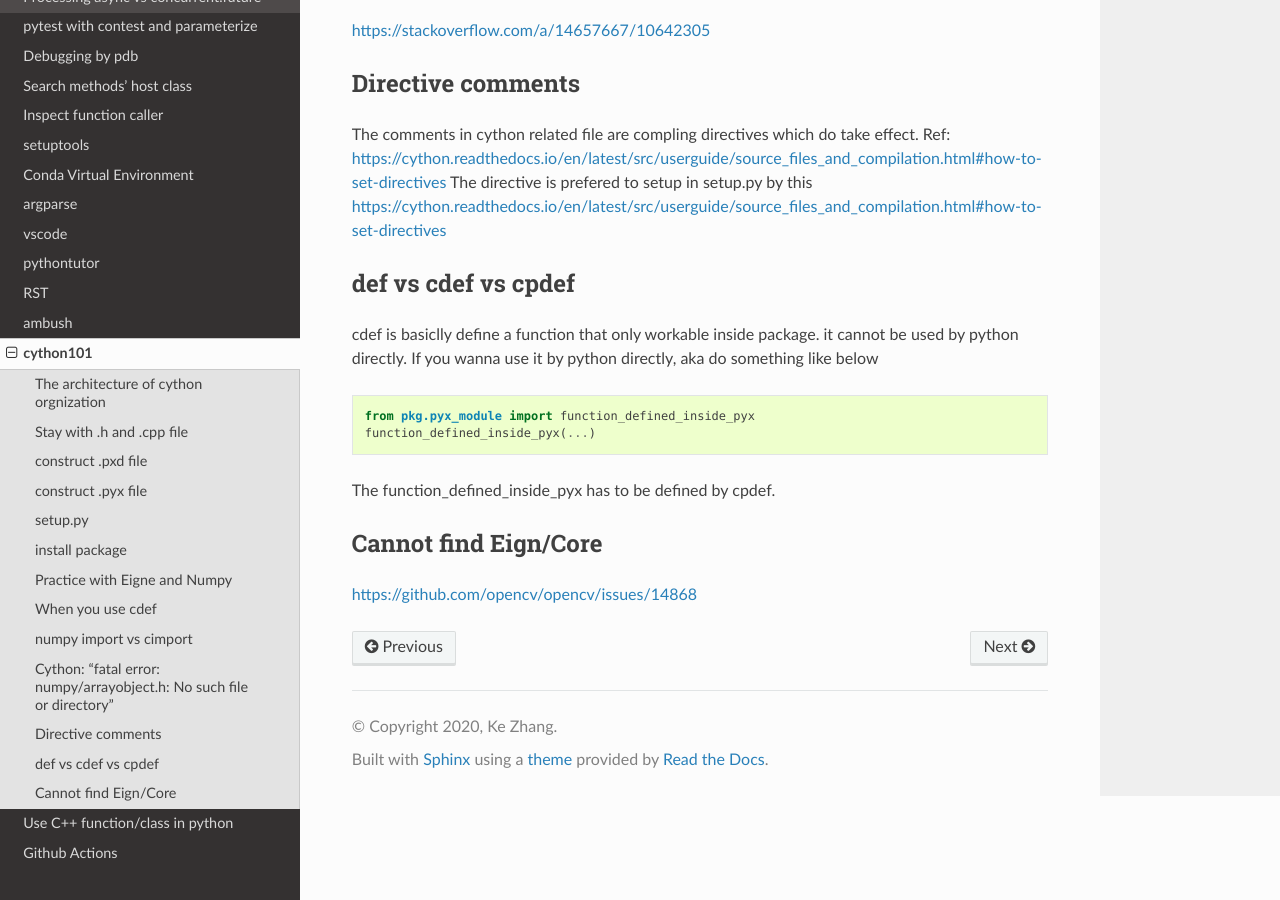
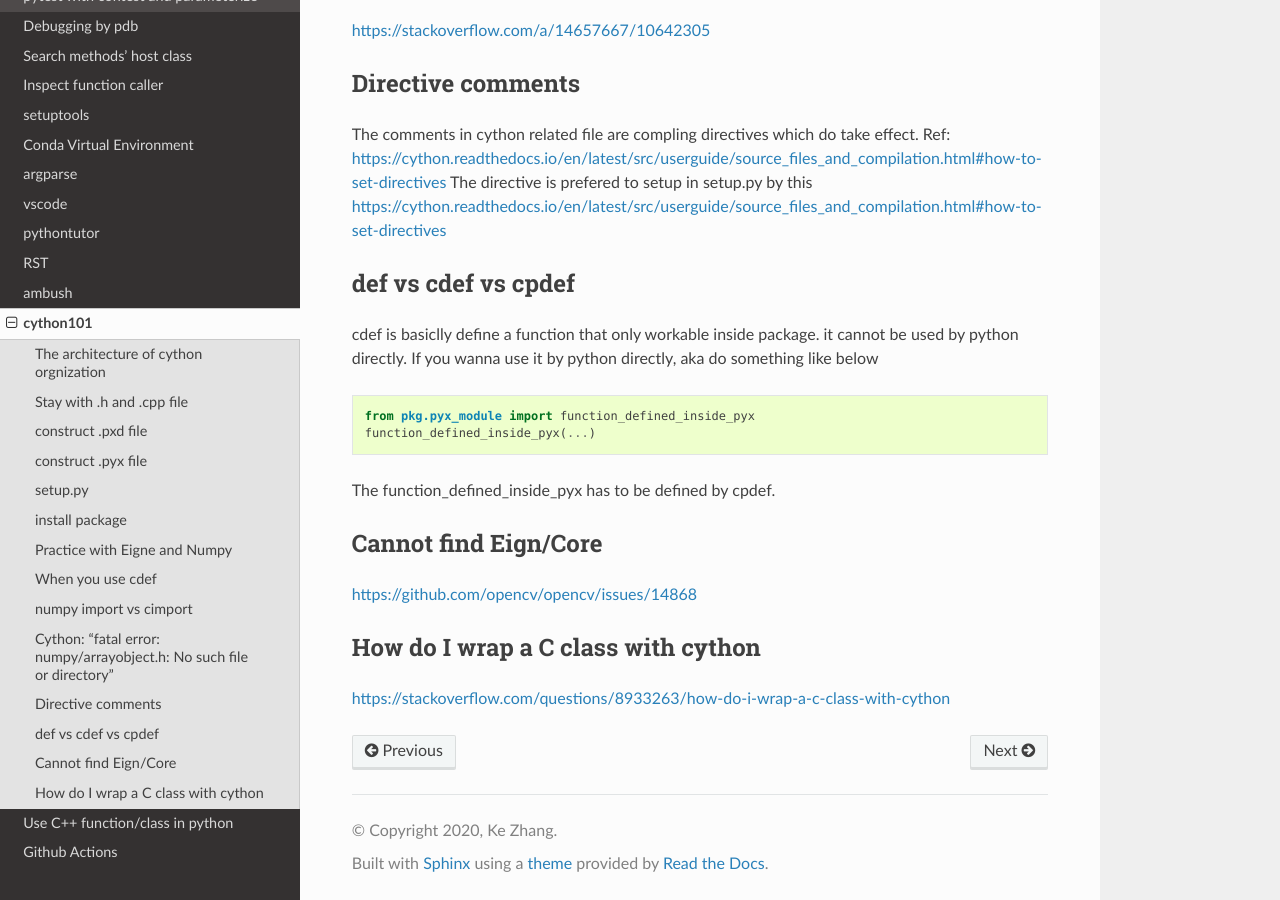
Before and after one commit to ke-zhang-rd/krystal, a Sphinx documentation site: the page built from docs/source/cython.rst, in a window 1280 px wide and 900 px high, scrolled down 4487 px. Built offline with Sphinx 7.4.7 and the Read the Docs theme 2.0.0, drawn with Linux system fonts in a browser that asks for light colours; some of the changed text lies outside the part shown.

Commit message:
Update cython.rst

```diff
--- a/docs/source/cython.rst
+++ b/docs/source/cython.rst
@@ -265,3 +265,7 @@ The function_defined_inside_pyx has to be defined by cpdef.
 Cannot find Eign/Core
 ---------------------
 https://github.com/opencv/opencv/issues/14868
+
+How do I wrap a C class with cython
+-----------------------------------
+https://stackoverflow.com/questions/8933263/how-do-i-wrap-a-c-class-with-cython
```
